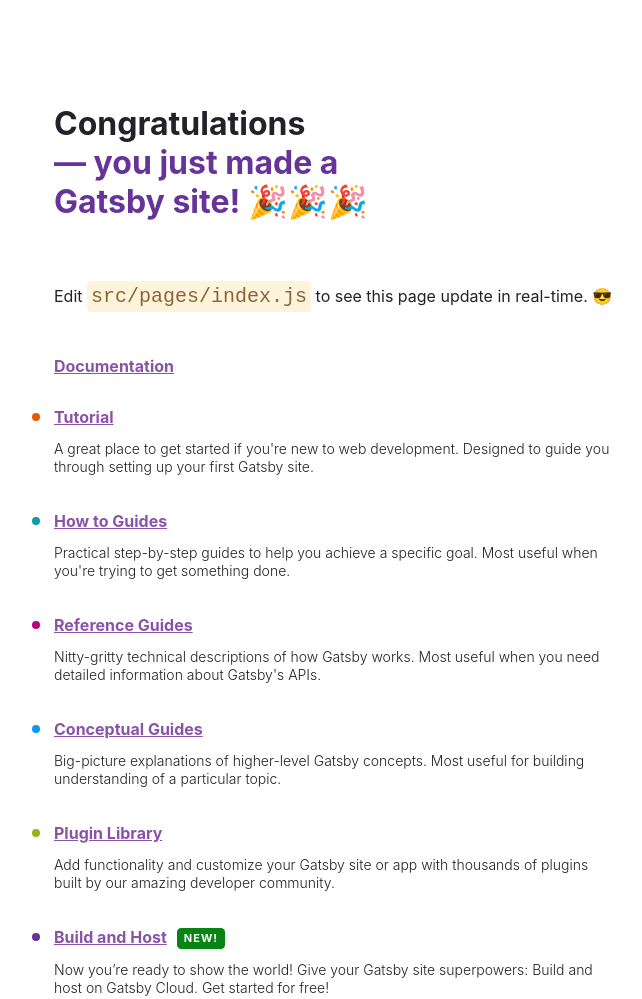
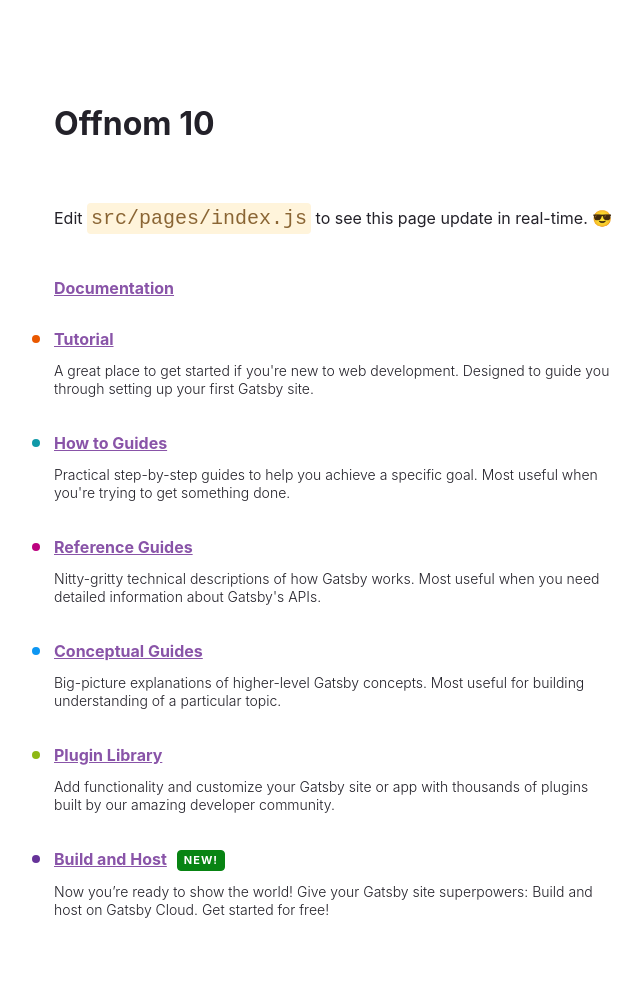
Before and after one commit to logickal/offnom10, a Gatsby site: page / in a window 1280 px wide. Shown: the top 999 px of the page, without its empty margins (50-692 px from the left). Built offline with nearby package versions, Linux system fonts and the light colour scheme; Gatsby itself is replaced by a stand-in of ours.

Commit message:
Initial up

```diff
--- a/src/pages/index.js
+++ b/src/pages/index.js
@@ -127,9 +127,7 @@
   return (
     <main style={pageStyles}>
       <h1 style={headingStyles}>
-        Congratulations
-        <br />
-        <span style={headingAccentStyles}>— you just made a Gatsby site! 🎉🎉🎉</span>
+       Offnom 10
       </h1>
       <p style={paragraphStyles}>
         Edit <code style={codeStyles}>src/pages/index.js</code> to see this page
```
Also changed, not shown: 1 other file.
